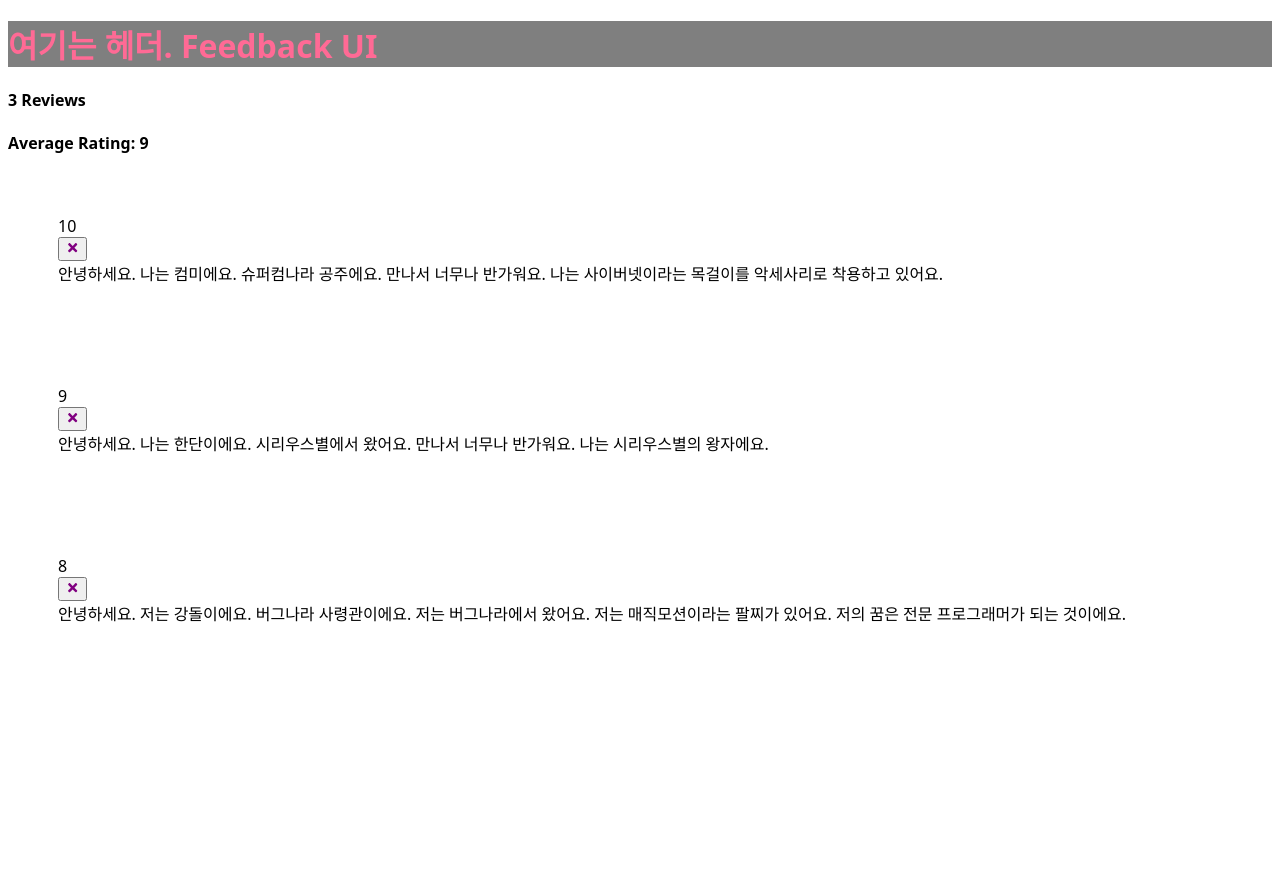
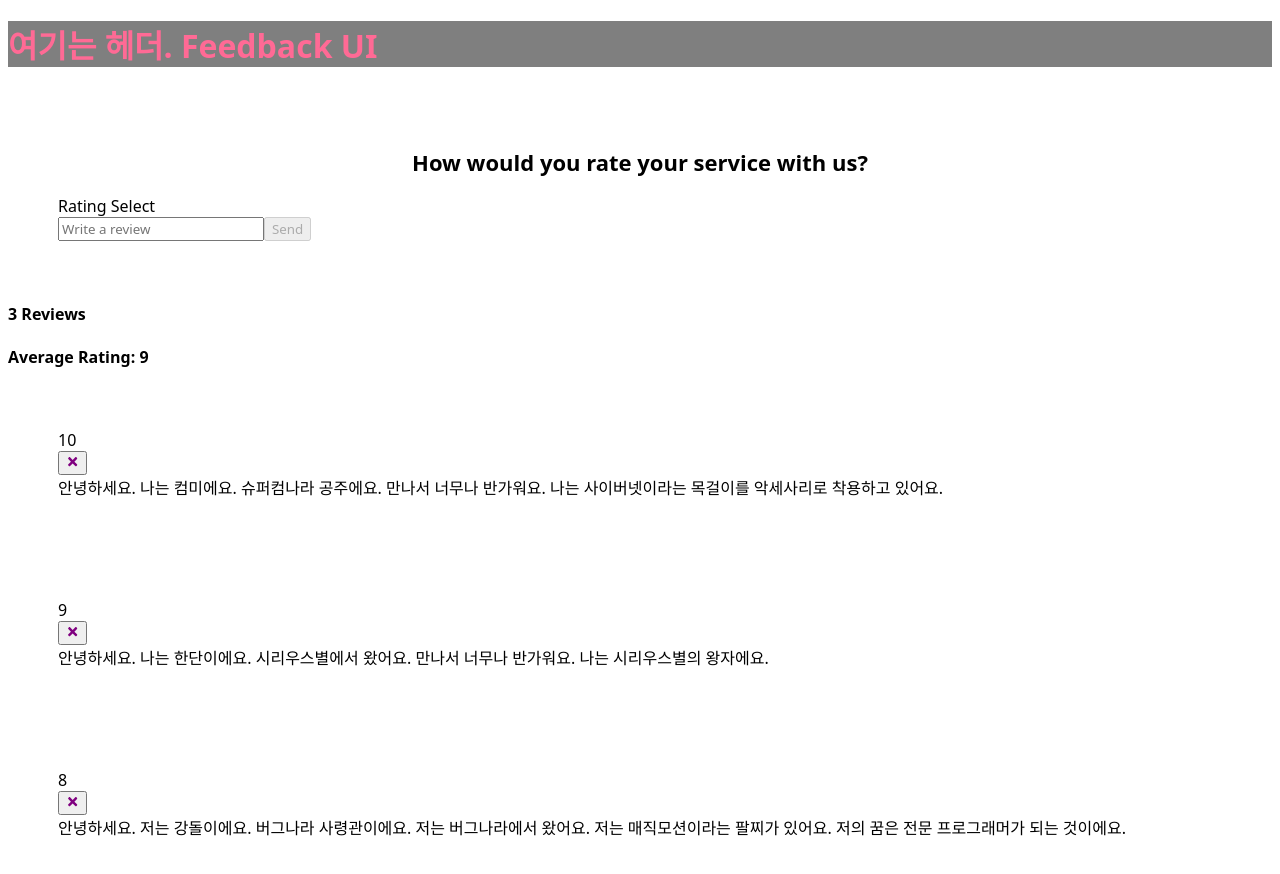
Before and after one commit to hongduck710/react-course-by-traversymedia, a React (Create React App) app: page / in a window 1280 px wide. Shown: the top 874 px of the page. Before the commit the page ends 800 px from the top, so only its background shows below. Built offline with nearby package versions, Linux system fonts and the light colour scheme.

Commit message:
4-rating selection component 1:28까지 진도나감

```diff
--- a/src/App.js
+++ b/src/App.js
@@ -3,6 +3,7 @@ import Header from "./components/Header.jsx";
 import FeedbackList from "./components/FeedbackList.jsx";
 import FeedbackData from "./data/FeedbackData.js";
 import FeedbackStats from "./components/FeedbackStats.jsx";
+import FeedbackForm from "./components/FeedbackForm.jsx";
 
 
 function App() {
@@ -19,6 +20,7 @@ function App() {
         <>
             <Header  />
             <div className="container">
+                <FeedbackForm />
                 <FeedbackStats feedback={feedback} />
                 <FeedbackList  feedback={feedback}
                 handleDelete={deleteFeedback }/>
--- /dev/null
+++ b/src/components/FeedbackForm.jsx
@@ -0,0 +1,43 @@
+import { useState } from "react";
+import Card from "./shared/Card";
+import Button  from "./shared/Button";
+import RatingSelect from "./RatingSelect";
+
+function FeedbackForm(){
+    const [text, setText] = useState("");
+    const [rating, setRating] = useState(10);
+    const [btnDisabled, setBtnDisabled] = useState(true);
+    const [message, setMessage] = useState("");
+
+    const handleTextChange = (e) => {
+        if(text === "") {
+            setBtnDisabled(true);
+            setMessage(null);
+        } else if(text !== "" && text.trim().length <= 10){
+            setMessage("Text must be at least 10 characters");
+            setBtnDisabled(true);
+        } else {
+            setMessage(null);
+            setBtnDisabled(false);
+        }
+        setText(e.target.value);
+    }
+
+    return (
+        <Card>
+            <form>
+                <h2>How would you rate your service with us?</h2>
+                <RatingSelect />
+                <div className="input-group">
+                    <input  onChange={handleTextChange} type="text" placeholder="Write a review"
+                    value={text}
+                    />
+                    <Button type="submit" isDisabled={btnDisabled}>Send</Button>
+                </div>
+                {message && <div className="message">{message}</div>}
+            </form>
+        </Card>
+    );
+}
+
+export default FeedbackForm;
--- /dev/null
+++ b/src/components/RatingSelect.jsx
@@ -0,0 +1,9 @@
+function RatingSelect(){
+    return (
+        <div>
+            Rating Select
+        </div>
+    );
+}
+
+export default RatingSelect;
--- /dev/null
+++ b/src/components/shared/Button.jsx
@@ -0,0 +1,26 @@
+import PropTypes from "prop-types";
+import { isDisabled } from "@testing-library/user-event/dist/utils";
+
+function Button({ children, version, type, isDisabled }){
+    return (
+        <button type={type} disabled={isDisabled}
+        className={`btn btn-${version}`}>
+            { children }
+        </button>
+    )
+}
+
+Button.defaultProps = {
+    version: "Primary",
+    type: "button",
+    isDisabled: false
+}
+
+Button.propTypes = {
+    children: PropTypes.node.isRequired,
+    version: PropTypes.string,
+    type: PropTypes.string,
+    isDisabled: PropTypes.bool
+}
+
+export default Button;
```
